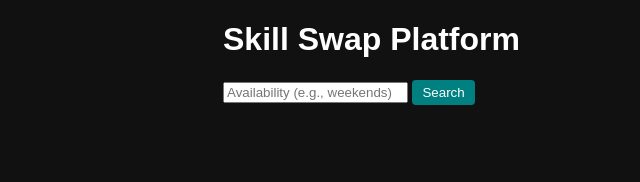
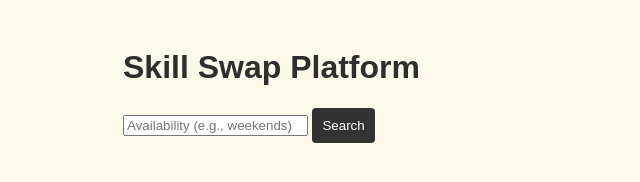
Before and after one commit to MansiThakur5/skill-swap-app, a website: page public/index.html in a window 1280 px wide. Shown: the whole page, without its empty margins (117-757 px from the left). Drawn offline with Linux system fonts and the light colour scheme.

Commit message:
styles.css

```diff
--- a/public/styles.css
+++ b/public/styles.css
@@ -1,4 +1,40 @@
-body { font-family: sans-serif; background: #111; color: #fff; }
-#app { max-width: 600px; margin: auto; }
-.profile { border: 1px solid #444; margin: 10px; padding: 10px; border-radius: 8px; background: #222; }
-button { background: teal; color: white; padding: 5px 10px; border: none; border-radius: 4px; }
+body {
+  font-family: Arial, sans-serif;
+  background-color: #fff9ec; /* Cream */
+  color: #2e2e2e;
+  padding: 20px;
+}
+
+#app {
+  max-width: 800px;
+  margin: auto;
+}
+
+form input, form button {
+  display: block;
+  margin: 10px 0;
+  padding: 8px;
+  width: 100%;
+  font-size: 14px;
+}
+
+button {
+  background-color: #333; /* Light Black */
+  color: #fff;
+  border: none;
+  padding: 10px;
+  cursor: pointer;
+  border-radius: 4px;
+}
+
+button:hover {
+  background-color: #555;
+}
+
+.profile {
+  background-color: #2f2f2f; /* Light Black */
+  color: #fefefe;
+  padding: 15px;
+  margin: 10px 0;
+  border-radius: 8px;
+}
```
